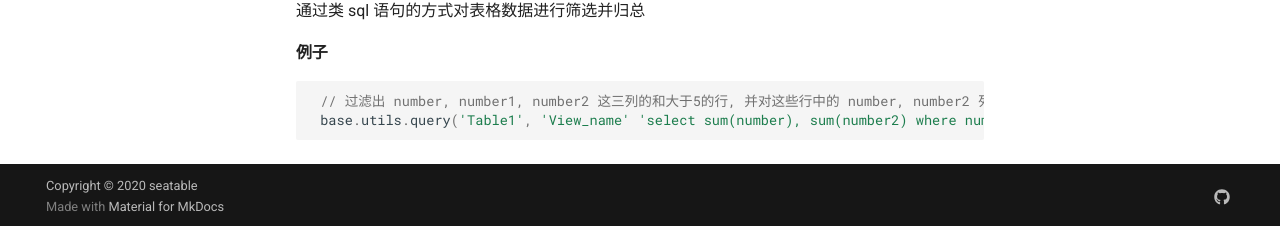
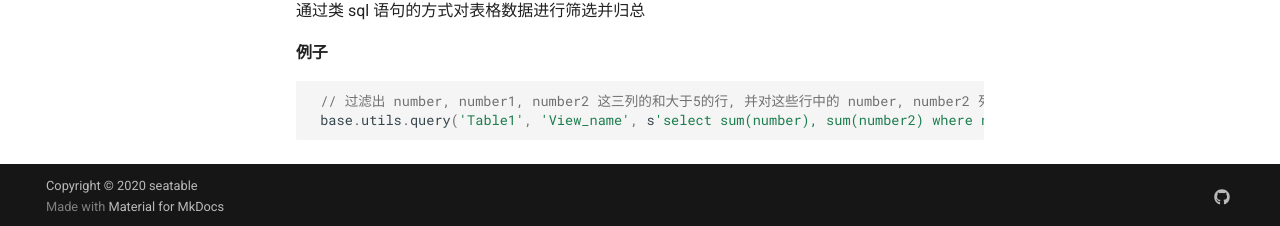
Before and after one commit to seatable/seatable-scripts-cn, an MkDocs documentation site: the page built from manual/javascript/utils.md, in a window 1280 px wide and 900 px high, scrolled down 937 px. Shown: the part 671-897 px from the top of the window. Built offline with MkDocs 1.6.1 and Material for MkDocs 9.7.7, drawn with Linux system fonts in a browser that asks for light colours; comment, search, counter and statistics services are not loaded.

````diff
--- a/manual/javascript/utils.md
+++ b/manual/javascript/utils.md
@@ -71,6 +71,6 @@ base.utils.lookupAndCopy(targetTable, targetColumn, targetColumnToCompare, sourc
 
 ```javascript
  // 过滤出 number, number1, number2 这三列的和大于5的行, 并对这些行中的 number, number2 列分别求和, 返回结果 {number: 12, number2: 23}
- base.utils.query('Table1', 'View_name' 'select sum(number), sum(number2) where number + number1 + number2 > 5');
+ base.utils.query('Table1', 'View_name', s'select sum(number), sum(number2) where number + number1 + number2 > 5');
 
 ```
````
